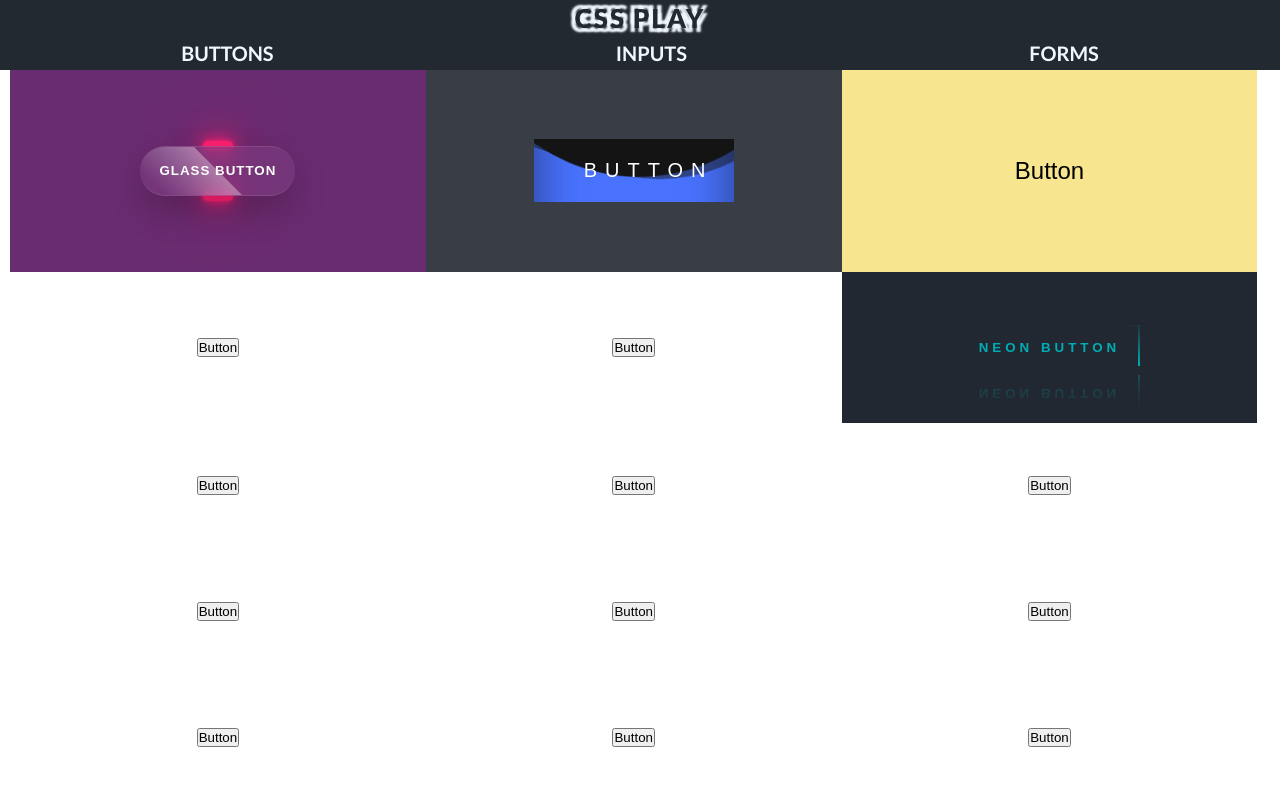
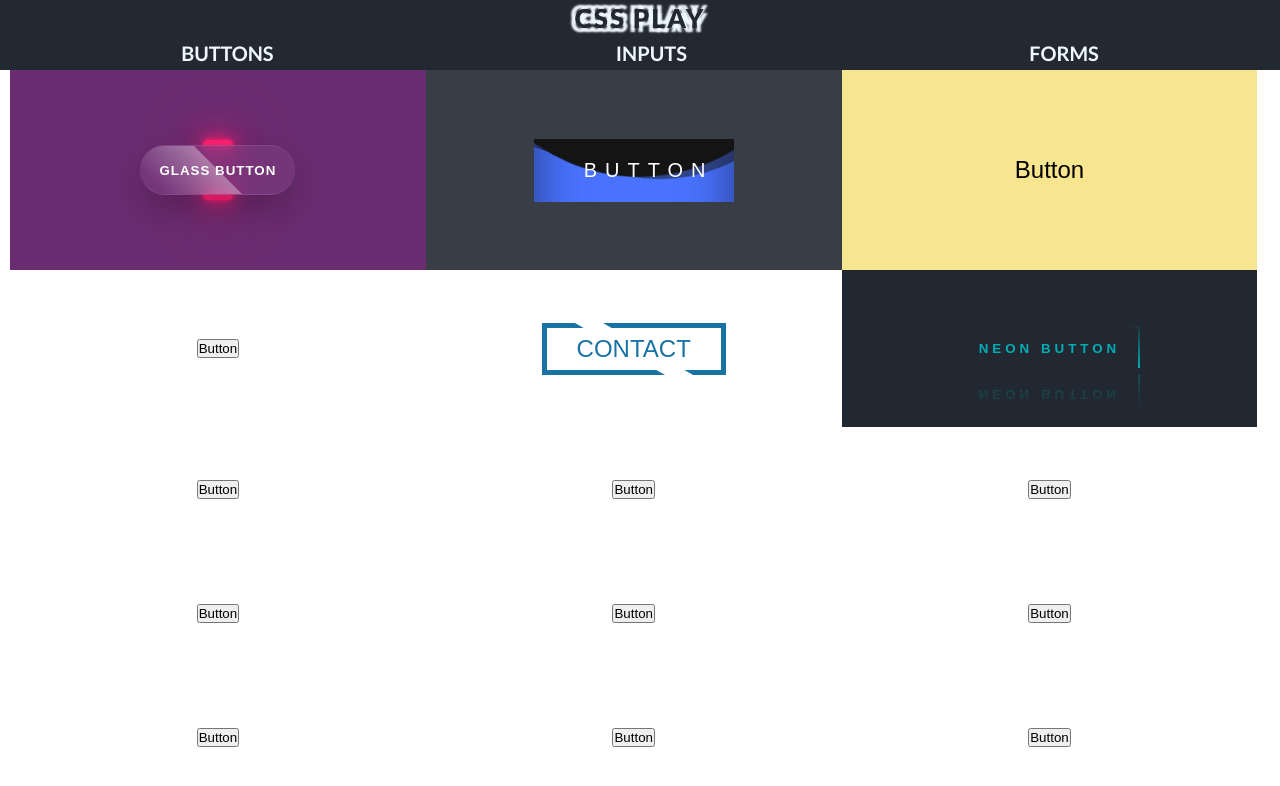
Before and after one commit to Zyar3k/css-play, a React (Create React App) app: page /buttons in a window 1280 px wide. Shown: the top 786 px of the page. Built offline with nearby package versions, Linux system fonts and the light colour scheme.

Commit message:
Add border effect button

```diff
--- a/src/components/Buttons.jsx
+++ b/src/components/Buttons.jsx
@@ -21,7 +21,10 @@ const Buttons = () => {
         <button className='btn4'>Button</button>
       </div>
       <div className='btnContainer'>
-        <button className='btn5'>Button</button>
+        <button className='btn5'>
+          Contact
+          <span></span>
+        </button>
       </div>
       <div className='btnContainer'>
         <button className='btn6'>
--- a/src/styles.css
+++ b/src/styles.css
@@ -341,6 +341,57 @@ body {
   z-index: 1;
 }
 
+/* button #5 */
+
+.btn5 {
+  border: none;
+  display: block;
+  position: relative;
+  padding: 12px 35px;
+  font-size: 24px;
+  background: transparent;
+  user-select: none;
+  cursor: pointer;
+  text-transform: uppercase;
+  color: #1972a4;
+  overflow: hidden;
+}
+
+.btn5 span {
+  position: absolute;
+  left: 0;
+  top: 0;
+  width: 100%;
+  height: 100%;
+  background: transparent;
+  z-index: -1;
+  border: 5px solid #1972a4;
+}
+
+.btn5 span::before {
+  content: "";
+  position: absolute;
+  width: 8%;
+  height: 500%;
+  top: 50%;
+  left: 50%;
+  transform: translate(-50%, -50%) rotate(-60deg);
+  background: white;
+  transition: all 0.3s;
+}
+
+.btn5:hover span::before,
+.btn5:focus span::before {
+  transform: translate(-50%, -50%) rotate(-90deg);
+  width: 100%;
+  background: #1972a4;
+}
+
+.btn5:hover,
+.btn1:focus {
+  color: #fff;
+}
+
 /* button #6 */
 
 .btn6 {
```
